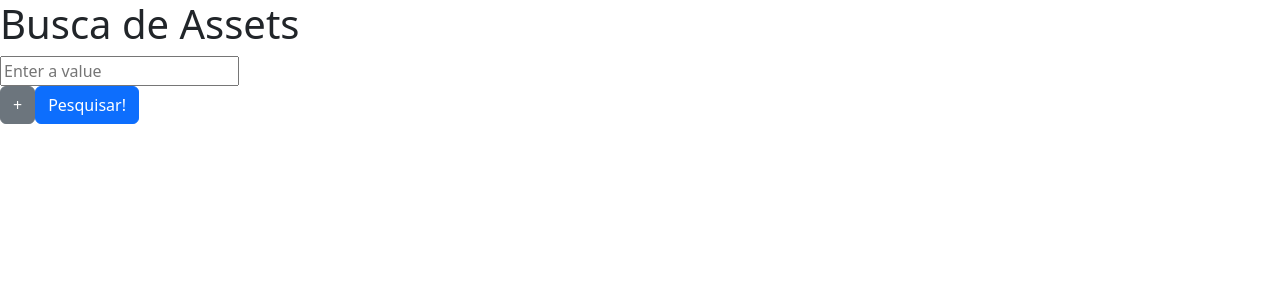
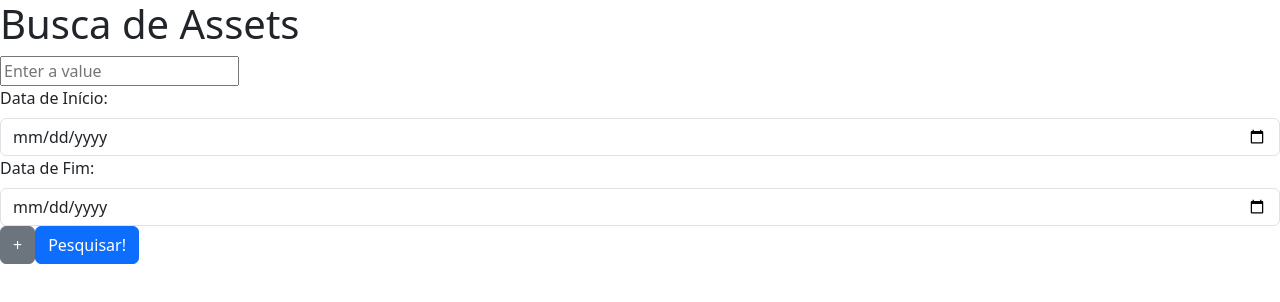
Before and after one commit to gabicd/consulta-ativos, a React (Vite) app in the folder client/: page / in a window 1280 px wide. Shown: the top 302 px of the page. Built offline with nearby package versions, Linux system fonts and the light colour scheme.

Commit message:
adicionados campos de busca por data, otimização dos requests para a API externa e filtragem dos dados

```diff
--- a/client/src/asset-search.jsx
+++ b/client/src/asset-search.jsx
@@ -1,9 +1,8 @@
 import React from 'react';
 import { useState } from 'react';
-import { Form, Button } from 'react-bootstrap';
+import { Form, Button, Container } from 'react-bootstrap';
 import api from './services/api';
 import 'bootstrap/dist/css/bootstrap.min.css';
-
 
 export default function SearchAsset () {
 
@@ -12,6 +11,9 @@ export default function SearchAsset () {
   const [inputFields, setInputFields] = useState([ // estado inicial com um campo vazio e id 1
       { id: 1, value: '' }
     ]);
+
+  const [startDate, setStartDate] = useState('');
+  const [endDate, setEndDate] = useState('');
 
   const handleChange = (id, event) => {
     const newInputField = inputFields.map(field => {
@@ -35,8 +37,13 @@ export default function SearchAsset () {
     assets.push(inputFields.map(field => field.value)); // extrair os valores dos campos
 
     await api.post('/submit', { //to do: error handling
-      assetArray: assets
+      assetArray: assets,
+      startDate,
+      endDate
     })
+
+    //console.log('Data inicio:', startDate);
+    //console.log('Data fim:', endDate);
   };
 
   return (  // formatação somente para testes iniciais, trabalhar na estilização depois
@@ -56,12 +63,27 @@ export default function SearchAsset () {
           </div>
         ))}
 
-        <div className="button-group">
+        <Form.Group controlId='formDates'>
+            <Form.Label>Data de Início:</Form.Label>
+              <Form.Control
+                type='date'
+                value={startDate}
+                onChange={e => setStartDate(e.target.value)}
+              />
+            <Form.Label>Data de Fim:</Form.Label>
+              <Form.Control
+                type='date'
+                value={endDate}
+                onChange={e => setEndDate(e.target.value)}
+              />
+        </Form.Group>
+
+        <Form.Group controlId='formButtons'>
           <Button type="button" variant='secondary' className="add-button" onClick={handleAddField}>
             +
           </Button>
           <Button type="submit" variant='primary' className="submit-button">Pesquisar!</Button>
-        </div>
+        </Form.Group>
       </Form>
     </div>
     </>
```
Also changed, not shown: 1 other file (tests, documents, lock files or other folders).
